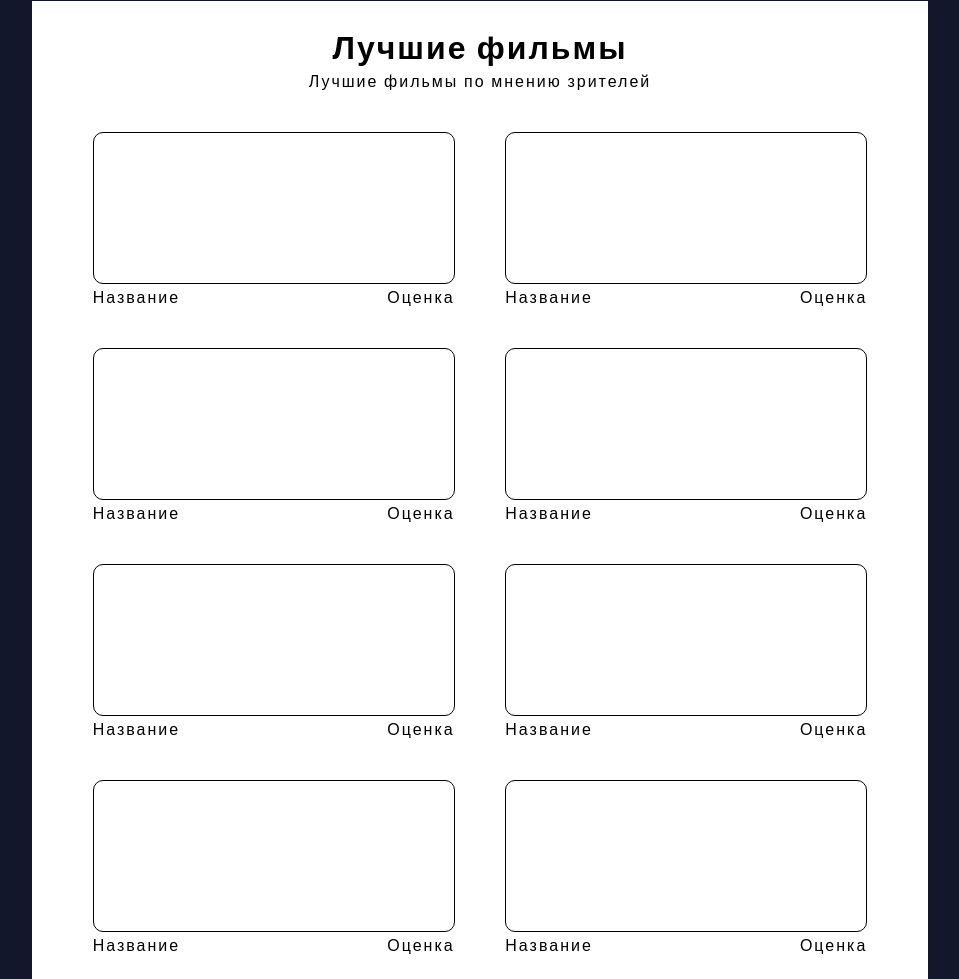
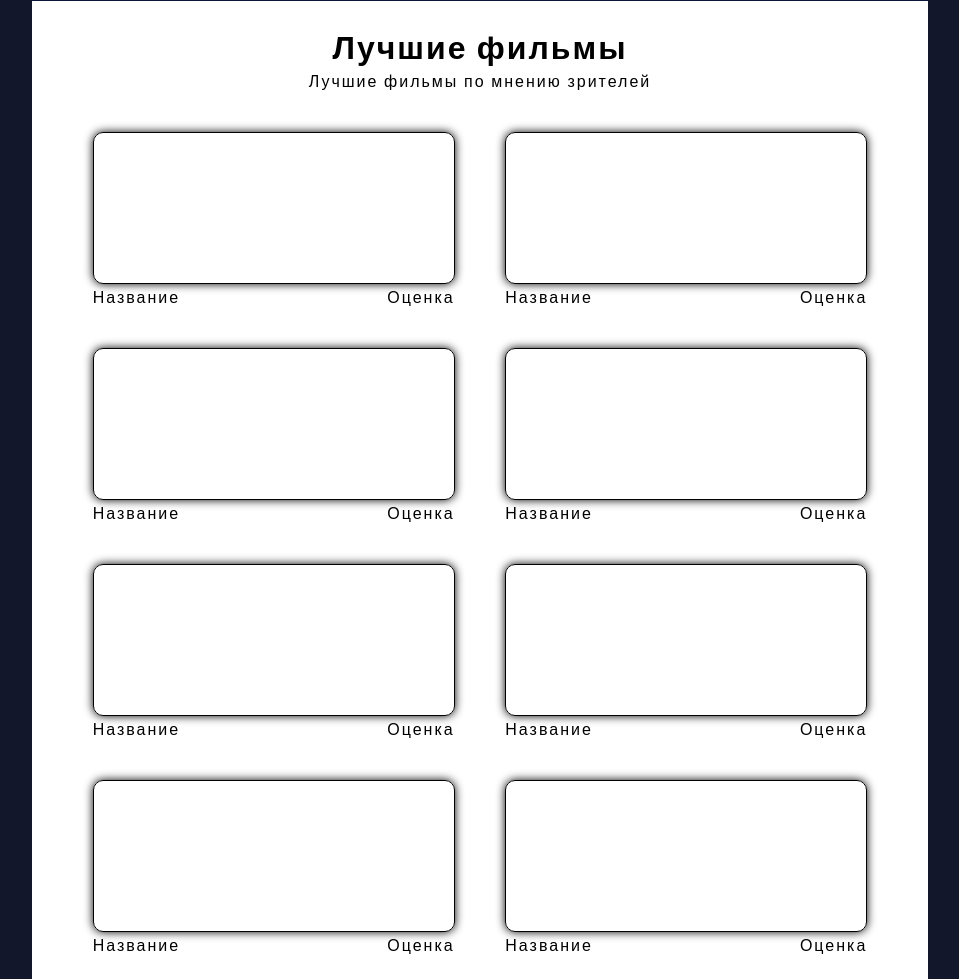
Before and after one commit to VityaRa/kina, a website: page kina-main.html in a window 1280 px wide. Shown: the part 1020-1999 px from the top of the page, without its empty margins (160-1119 px from the left). Drawn offline with nearby package versions, Linux system fonts and the light colour scheme.

Commit message:
added film-image style in base file for optimization

```diff
--- a/kina-base.css
+++ b/kina-base.css
@@ -111,4 +111,14 @@
 .selected{
   color: #B1B1FF;
 }
+
+.film-image{
+    box-shadow: 0 0 10px black;
+    width: 200px;
+    height: 300px;
+    border-radius: 10px;
+    border: 1px solid black;
+    background-size: 100%;
+    background-repeat: no-repeat;
+}
 /*# sourceMappingURL=kina-base.css.map */
```
